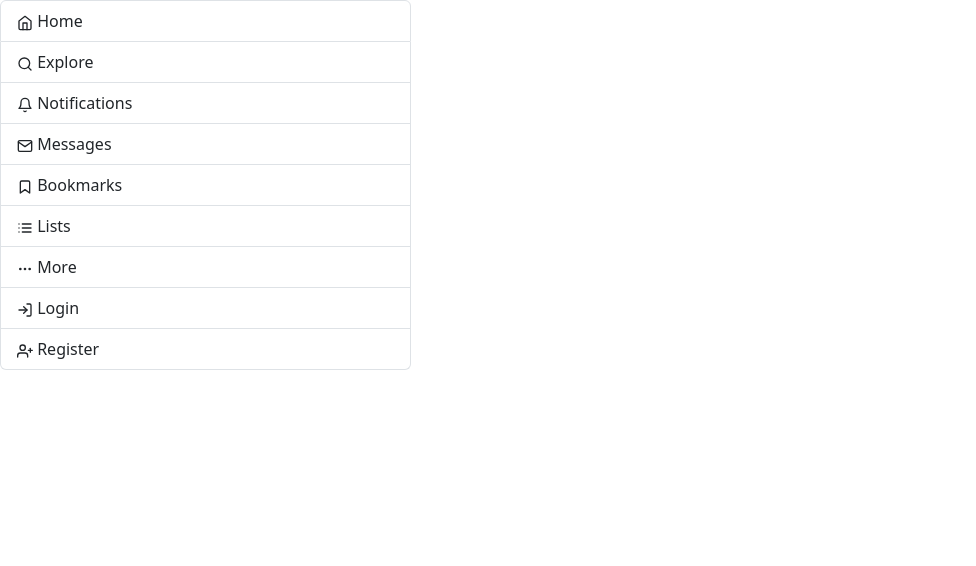
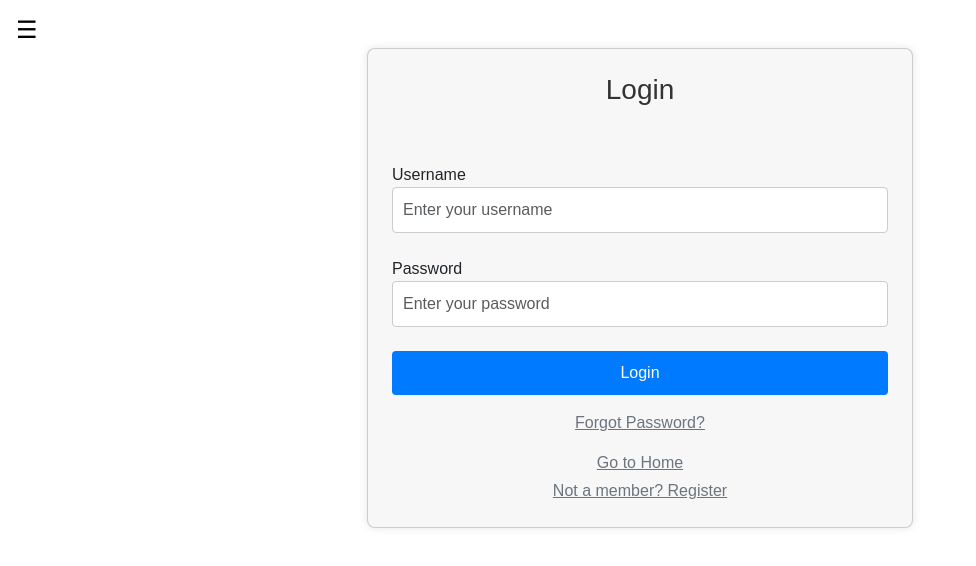
Before and after one commit to liamshen10/algorithmic-trading-website, a React (Create React App) app: page /login in a window 1280 px wide. Shown: the top 566 px of the page, without its empty margins (0-976 px from the left). Built offline with nearby package versions, Linux system fonts and the light colour scheme.

Commit message:
:sparkles: Login added, and navigation bar cleaned

```diff
--- a/src/App.css
+++ b/src/App.css
@@ -36,3 +36,27 @@
     transform: rotate(360deg);
   }
 }
+
+.row {
+  display: flex;
+  height: 100vh;
+}
+
+.sidebar {
+  flex: 1;
+}
+
+.main-content {
+  flex: 4;
+}
+
+.main-content.expanded {
+  flex: 5; /* Adjust this value based on your layout */
+}
+
+.main-content.centered {
+  flex: 5; /* Adjust this value based on your layout */
+  display: flex;
+  justify-content: center; /* Center the content horizontally */
+  align-items: center; /* Center the content vertically */
+}
--- a/src/App.js
+++ b/src/App.js
@@ -1,31 +1,32 @@
-
-import {BrowserRouter} from "react-router-dom"
-import {Routes, Route, Navigate} from "react-router";
+import { BrowserRouter } from "react-router-dom";
+import { useState } from 'react';
+import { Routes, Route } from "react-router";
 import RegisterScreen from "./register-page/registration-screen";
 import authReducer from "./reducers/auth-reducer";
 import { configureStore } from '@reduxjs/toolkit';
-import {Provider} from "react-redux";
+import { Provider } from "react-redux";
 import 'bootstrap/dist/css/bootstrap.min.css';
+import './App.css'; // import your newly created CSS file
 
 import NavigationSidebar from "./navigation/navigation";
+import LoginScreen from "./login-page/login-screen";
 
-const store = configureStore(
-  {reducer: {user: authReducer}});
+const store = configureStore({ reducer: { user: authReducer } });
 
 function App() {
+  const [isSidebarOpen, setSidebarOpen] = useState(false); // Initialize as closed
+
   return (
     <Provider store={store}>
       <BrowserRouter>
         <div className="row">
-       <div className="col-4">
-         <NavigationSidebar />
+          <div>
+            <NavigationSidebar onClose={setSidebarOpen} />
           </div>
-       <div className="col-8">
+          <div className={`main-content ${isSidebarOpen ? "expanded" : "centered"}`}>
             <Routes>
-
-           <Route path="/register" element={<RegisterScreen/>} />
-
-
+              <Route path="/login" element={<LoginScreen />} />
+              <Route path="/register" element={<RegisterScreen />} />
             </Routes>
           </div>
         </div>
--- /dev/null
+++ b/src/login-page/login-screen.css
@@ -0,0 +1,74 @@
+.container {
+    font-family: Arial, sans-serif;
+}
+
+.card {
+    background-color: #f7f7f7;
+    border-radius: 8px;
+    box-shadow: 0 0 10px rgba(0, 0, 0, 0.1);
+}
+
+.card h1 {
+    font-size: 28px;
+    color: #333;
+}
+
+.mt-1 {
+    margin-top: 0.25rem;
+}
+
+.mt-3 {
+    margin-top: 1rem;
+}
+
+.mt-4 {
+    margin-top: 1.5rem;
+}
+
+.mt-5 {
+    margin-top: 3rem;
+}
+
+.form-control {
+    font-size: 16px;
+    padding: 10px;
+    border: 1px solid #ccc;
+    border-radius: 4px;
+    width: 100%;
+    box-sizing: border-box;
+    outline: none;
+}
+
+.form-control:focus {
+    border-color: #007bff;
+    box-shadow: 0 0 5px rgba(0, 123, 255, 0.25);
+}
+
+.btn {
+    font-size: 16px;
+    padding: 10px 15px;
+    border: none;
+    border-radius: 4px;
+    cursor: pointer;
+}
+
+.btn-primary {
+    background-color: #007bff;
+    color: #fff;
+}
+
+.btn-primary:hover {
+    background-color: #0056b3;
+}
+
+.text-center {
+    text-align: center;
+}
+
+.text-secondary {
+    color: #6c757d;
+}
+
+.text-secondary:hover {
+    text-decoration: underline;
+}
--- /dev/null
+++ b/src/login-page/login-screen.js
@@ -0,0 +1,61 @@
+import React, { useState } from "react";
+import { useNavigate } from "react-router";
+import { useDispatch } from "react-redux";
+import { login } from "../services/auth-thunks";
+import "./login-screen.css";
+
+function LoginScreen() {
+  const [username, setUsername] = useState("");
+  const [password, setPassword] = useState("");
+  const dispatch = useDispatch();
+  const navigate = useNavigate();
+
+  const handleLogin = async () => {
+    try {
+      const resultAction = await dispatch(login({ username, password }));
+      if (login.rejected.match(resultAction)) {
+        throw new Error('Login failed');
+      }
+      navigate("/profile");
+    } catch (e) {
+      alert('Incorrect username or password');
+    }
+  };
+
+  return (
+    <div className="container mt-5">
+      <div className="row justify-content-center">
+        <div className="col-md-6">
+          <div className="card p-4">
+            <h1 className="text-center">Login</h1><br/>
+            <div className="mt-4">
+              <label htmlFor="username">Username</label>
+              <input className="form-control" id="username" type="text" value={username}
+                onChange={(event) => setUsername(event.target.value)} placeholder="Enter your username" />
+            </div>
+            <div className="mt-4">
+              <label htmlFor="password">Password</label>
+              <input className="form-control" id="password" type="password" value={password}
+                onChange={(event) => setPassword(event.target.value)} placeholder="Enter your password" />
+            </div>
+            <button className="btn btn-primary mt-4 w-100"
+              onClick={handleLogin}>
+              Login
+            </button>
+            <div className="text-center mt-3">
+              <a href="/forgot-password" className="text-secondary">Forgot Password?</a>
+            </div>
+            <div className="text-center mt-3">
+              <a href="/" className="text-secondary">Go to Home</a>
+            </div>
+            <div className="text-center mt-1">
+              <a href="/register" className="text-secondary">Not a member? Register</a>
+            </div>
+          </div>
+        </div>
+      </div>
+    </div>
+  );
+}
+
+export default LoginScreen;
--- /dev/null
+++ b/src/navigation/navigation-sidebar.css
@@ -0,0 +1,59 @@
+.list-group {
+    width: 0;
+    overflow: hidden;
+    transition: all 0.5s;
+    position: fixed;
+    top: 0;
+    left: 0;
+    height: 100%;
+    z-index: 1; /* This will ensure the sidebar appears above the main content */
+  }
+
+  .list-group.open {
+    width: 250px;
+  }
+
+  .list-group::before {
+    content: "";
+    position: fixed;
+    top: 0;
+    left: 250px; /* Start the overlay where the sidebar ends */
+    width: calc(100% - 250px); /* Subtract the width of the sidebar */
+    height: 100%;
+    backdrop-filter: blur(5px);
+    pointer-events: none;
+    opacity: 0;
+    transition: opacity 0.5s;
+    z-index: 1; /* This will ensure the overlay appears above the main content */
+  }
+
+  .list-group.open::before {
+    opacity: 1;
+  }
+
+  .list-group-item {
+    padding: 15px;
+  }
+
+  .toggle-sidebar {
+    font-size: 24px;
+    background: none;
+    border: none;
+    cursor: pointer;
+    display: flex;
+    align-items: center;
+    justify-content: center;
+    position: fixed;
+    top: 10px;
+    left: 10px;
+    z-index: 3; /* This will ensure the toggle button appears above the sidebar */
+    transition: left 0.5s;
+  }
+
+  .toggle-sidebar:focus {
+    outline: none;
+  }
+
+  .sidebar-container {
+    position: relative;
+  }
--- a/src/navigation/navigation.js
+++ b/src/navigation/navigation.js
@@ -1,13 +1,16 @@
-import React from "react";
-import { Link, useLocation } from "react-router-dom";
+import React, { useState } from "react";
+import { useNavigate, useLocation } from "react-router-dom";
 import { useSelector } from "react-redux";
 import { FiUserPlus, FiLogIn, FiHome, FiSearch, FiBell, FiMail, FiBookmark, FiList, FiUser, FiMoreHorizontal } from "react-icons/fi";
+import "./navigation-sidebar.css";
 
-const NavigationSidebar = () => {
-  const { currentUser } = useSelector((state) => state.user);
-  const { pathname } = useLocation();
-  const [active] = pathname.split("/");
-  const links = [
+const NavigationSidebar = ({ onClose }) => {
+    const { currentUser } = useSelector((state) => state.user);
+    const { pathname } = useLocation();
+    const navigate = useNavigate();
+    const [active] = pathname.split("/");
+    const [isOpen, setIsOpen] = useState(false);
+    const links = [
     { name: "home", icon: <FiHome /> },
     { name: "explore", icon: <FiSearch /> },
     { name: "notifications", icon: <FiBell /> },
@@ -17,20 +20,41 @@ const NavigationSidebar = () => {
     { name: "more", icon: <FiMoreHorizontal /> }
   ];
 
+  const handleLinkClick = (path) => {
+    navigate(path);
+    setIsOpen(false);
+    onClose(false);
+  };
+
   if (!currentUser) {
-    links.push({ name: "login",icon: <FiLogIn /> });
-    links.push({ name: "register", icon: <FiUserPlus />});
+    links.push({ name: "login", icon: <FiLogIn /> });
+    links.push({ name: "register", icon: <FiUserPlus /> });
   } else {
     links.push({ name: "profile", icon: <FiUser /> });
   }
 
   return (
-    <div className="list-group">
-      {links.map(({ name, icon }) =>
-        <Link to={`/${name}`} className={`list-group-item text-capitalize ${active === name ? "active" : ""}`}>
-          {icon} {name}
-        </Link>
-      )}
+    <div className="sidebar-container">
+      <button
+        className="toggle-sidebar"
+        onClick={() => {
+          setIsOpen(!isOpen);
+          onClose(!isOpen);
+        }}
+        style={{ left: isOpen ? '260px' : '10px' }}
+      >
+        ☰
+      </button>
+      <div className={`list-group ${isOpen ? "open" : ""}`}>
+        {links.map(({ name, icon }) => (
+          <div
+            className={`list-group-item text-capitalize ${active === name ? "active" : ""}`}
+            onClick={() => handleLinkClick(`/${name}`)}
+          >
+            {icon} {name}
+          </div>
+        ))}
+      </div>
     </div>
   );
 };
--- a/src/reducers/auth-reducer.js
+++ b/src/reducers/auth-reducer.js
@@ -1,5 +1,5 @@
 import { createSlice } from "@reduxjs/toolkit";
-import { register } from "../services/auth-thunks";
+import { register, login } from "../services/auth-thunks";
 
 const authSlice = createSlice({
     name: "auth",
@@ -9,6 +9,9 @@ const authSlice = createSlice({
     [register.fulfilled]: (state, { payload }) => {
         state.currentUser = payload;
         },
+    [login.fulfilled]: (state, { payload }) => {
+            state.currentUser = payload;
+          },
     },
     });
 
--- a/src/services/auth-service.js
+++ b/src/services/auth-service.js
@@ -6,3 +6,10 @@ export const register = async ({ username, password, role }) => {
   const response = await api.post(`${apiBaseURL}/register`, { username, password, role });
   return response.data;
 };
+
+
+export const login = async ({ username, password }) => {
+  const response = await api.post(`${apiBaseURL}/login`, { username, password });
+  const user = response.data;
+  return user;
+ };
--- a/src/services/auth-thunks.js
+++ b/src/services/auth-thunks.js
@@ -6,3 +6,11 @@ export const register = createAsyncThunk(
     const user = await authService.register(credentials);
     return user;
 });
+
+
+export const login= createAsyncThunk(
+  "user/login", async (credentials) => {
+    const user = await authService.login(credentials);
+    return user;
+  }
+ );
```
Lines whose indentation alone changed are shown as unchanged.
